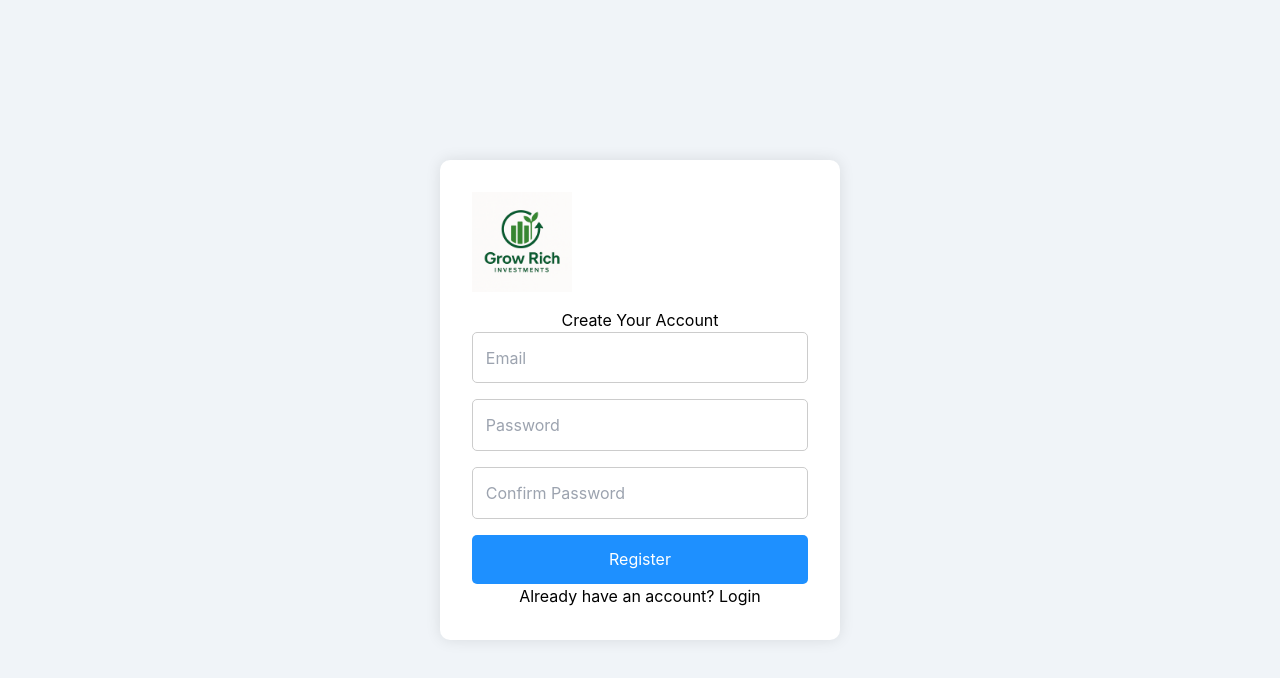
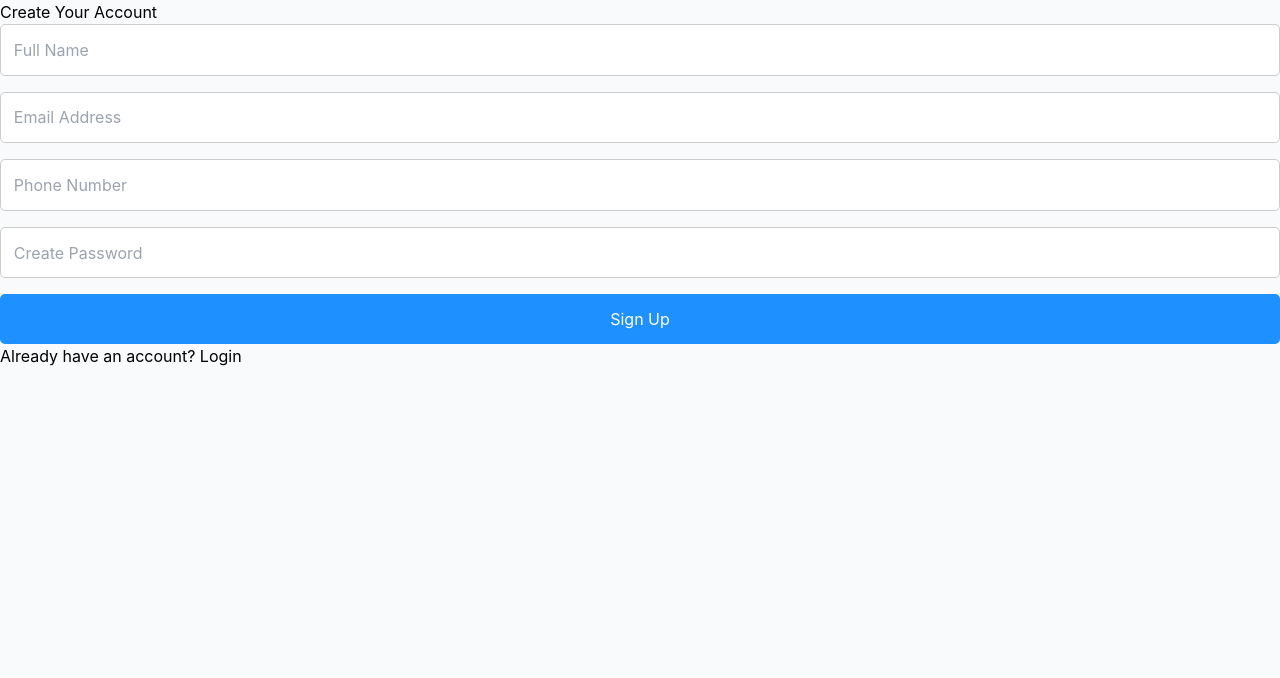
Before and after one commit to YBspotted20045/Grow-rich-investinm, a React (Vite) app: page /signup in a window 1280 px wide. Shown: the top 678 px of the page. Built offline with nearby package versions, Linux system fonts and the light colour scheme; the HTML template or start-up script is replaced by a standard one.

Commit message:
Update Signup.jsx

```diff
--- a/src/pages/Signup.jsx
+++ b/src/pages/Signup.jsx
@@ -1,75 +1,88 @@
-import '../styles/Auth.css';
+// src/pages/Signup.jsx
+
 import React, { useState } from 'react';
-import { Link, useNavigate } from 'react-router-dom';
-import axios from '../axios';
-import '../styles/Auth.css';
-import logo from '../assets/logo.png';
+import { useNavigate } from 'react-router-dom';
+import API from '../axios';
 
 const Signup = () => {
   const navigate = useNavigate();
   const [formData, setFormData] = useState({
+    fullname: '',
     email: '',
+    phone: '',
     password: '',
-    confirmPassword: '',
   });
+
   const [error, setError] = useState('');
+  const [loading, setLoading] = useState(false);
 
   const handleChange = (e) => {
     setFormData({ ...formData, [e.target.name]: e.target.value });
   };
 
-  const handleSignup = async (e) => {
+  const handleSubmit = async (e) => {
     e.preventDefault();
-    if (formData.password !== formData.confirmPassword) {
-      setError('Passwords do not match');
-      return;
-    }
+    setError('');
+    setLoading(true);
 
     try {
-      await axios.post('/api/auth/register', {
-        email: formData.email,
-        password: formData.password,
-      });
+      const response = await API.post('/api/users/register', formData);
+      if (response.data.success) {
         navigate('/login');
+      } else {
+        setError(response.data.message || 'Signup failed');
+      }
     } catch (err) {
-      setError('Signup failed. Try a different email.');
+      setError(err.response?.data?.message || 'Signup failed. Try a different email.');
+    } finally {
+      setLoading(false);
     }
   };
 
   return (
-    <div className="auth-container">
-      <div className="auth-card">
-        <img src={logo} alt="Grow Rich Logo" className="auth-logo" />
+    <div className="signup-container">
       <h2>Create Your Account</h2>
-        {error && <p className="auth-error">{error}</p>}
-        <form onSubmit={handleSignup}>
+      <form onSubmit={handleSubmit}>
+        <input
+          type="text"
+          name="fullname"
+          placeholder="Full Name"
+          value={formData.fullname}
+          onChange={handleChange}
+          required
+        />
         <input
           type="email"
           name="email"
-            placeholder="Email"
+          placeholder="Email Address"
+          value={formData.email}
+          onChange={handleChange}
+          required
+        />
+        <input
+          type="tel"
+          name="phone"
+          placeholder="Phone Number"
+          value={formData.phone}
           onChange={handleChange}
           required
         />
         <input
           type="password"
           name="password"
-            placeholder="Password"
+          placeholder="Create Password"
+          value={formData.password}
           onChange={handleChange}
           required
         />
-          <input
-            type="password"
-            name="confirmPassword"
-            placeholder="Confirm Password"
-            onChange={handleChange}
-            required
-          />
-          <button type="submit">Register</button>
+        <button type="submit" disabled={loading}>
+          {loading ? 'Creating Account...' : 'Sign Up'}
+        </button>
+        {error && <p className="error">{error}</p>}
       </form>
       <p>
-          Already have an account? <Link to="/login">Login</Link>
+        Already have an account? <a href="/login">Login</a>
       </p>
-      </div>
     </div>
   );
 };
```
Lines whose indentation alone changed are shown as unchanged.
